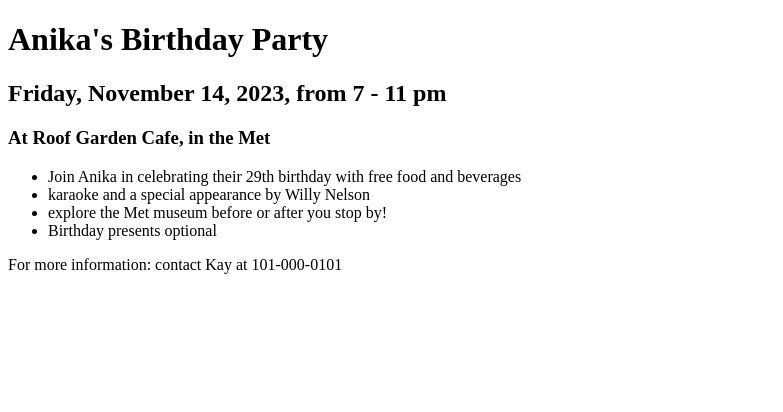
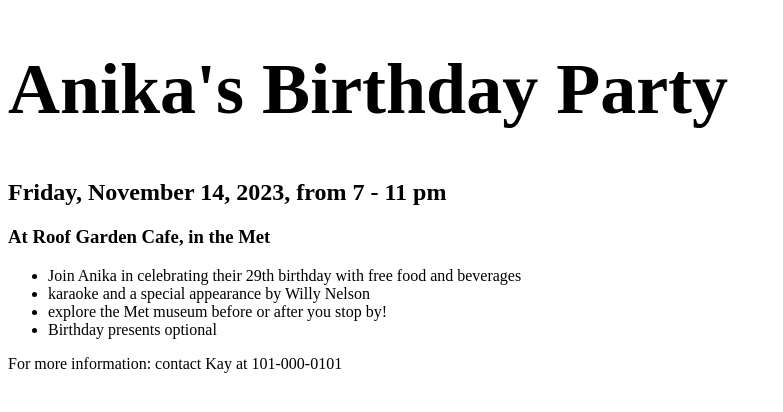
Before and after one commit to Anika6138/DemoProject, a plain HTML site: page birthdayParty/index.html in a window 1280 px wide. Shown: the whole page, without its empty margins (0-783 px from the left). Drawn offline with Linux system fonts and the light colour scheme.

Commit message:
big heading change

```diff
--- a/birthdayParty/index.html
+++ b/birthdayParty/index.html
@@ -4,7 +4,7 @@
   <title>Anika's Birthday Party</title>
 </head>
 <body>
-  <h1>Anika's Birthday Party</h1>
+  <h1 style="font-size: 72px">Anika's Birthday Party</h1>
   <h2>Friday, November 14, 2023, from 7 - 11 pm</h2>
   <h3>At Roof Garden Cafe, in the Met </h3>
 
```
